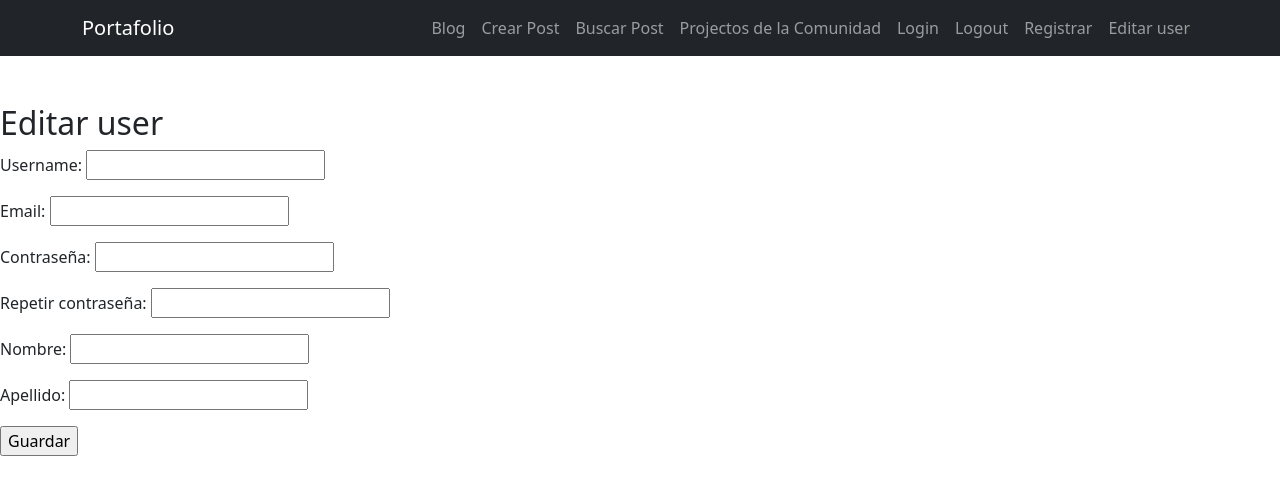
After one commit to fabri98/Entrega-Final--Armoa, a Django app: page /edit/ in a window 1280 px wide. The commit adds this page. Shown: the top 495 px of the page. Run offline with Django 4.2, Linux system fonts and the light colour scheme; a user stored in the database is signed in.

Commit message:
Se agregó la edicion de usuario

```diff
--- /dev/null
+++ b/blog/templates/edit_user.html
@@ -0,0 +1,15 @@
+{% extends 'layout.html' %}
+{% block register %}
+<form action="" method="post">
+    <h2>Editar user</h2>
+    {% csrf_token %}
+
+    <table>
+
+    {{form.as_p}}
+    </table>
+    <input type="submit" value="Guardar">
+
+</form>
+
+{% endblock %}
--- a/django_porfolio/urls.py
+++ b/django_porfolio/urls.py
@@ -29,7 +29,8 @@ urlpatterns = [
     path('usuarios/', views.projecto_usuario, name='projecto_usuario'),
     path('login/', views.login_request, name="login"),
     path('logout/', LogoutView.as_view(template_name='home.html'), name="logout"),
-    path('register/', views.register, name="register")
+    path('register/', views.register, name="register"),
+    path('edit/', views.edit, name="edit")
 ]
 
 urlpatterns += static(settings.MEDIA_URL, document_root=settings.MEDIA_ROOT)
--- a/portfolio/forms.py
+++ b/portfolio/forms.py
@@ -11,3 +11,12 @@ class UserForm(UserCreationForm):
         model = User
         fields = ['username','email', 'password1', 'password2']
         help_text = {k: '' for k in fields}
+
+
+class EditUser(forms.Form):
+    username = forms.CharField()
+    email = forms.EmailField()
+    password1 = forms.CharField(label="Contraseña", widget=forms.PasswordInput())
+    password2 = forms.CharField(label="Repetir contraseña",widget=forms.PasswordInput())
+    first_name = forms.CharField(label="Nombre",max_length=20,required=False)
+    last_name = forms.CharField(label="Apellido",max_length=20)
--- a/portfolio/templates/partials/navbar.html
+++ b/portfolio/templates/partials/navbar.html
@@ -31,6 +31,9 @@
           <li class="nav-item">
             <a class="nav-link" href="{% url 'register'%}">Registrar</a>
           </li>
+          <li class="nav-item">
+            <a class="nav-link" href="{% url 'edit'%}">Editar user</a>
+          </li>
 
 
         </ul>
--- a/portfolio/views.py
+++ b/portfolio/views.py
@@ -2,7 +2,7 @@ from django.shortcuts import render
 from .models import Project, Comentario , ProjectUser
 from django.contrib.auth.forms import AuthenticationForm, UserCreationForm
 from django.contrib.auth import login, logout, authenticate
-from .forms import UserForm
+from .forms import UserForm, EditUser
 from django.contrib.auth.decorators import login_required
 from django.contrib.auth.mixins import LoginRequiredMixin
 
@@ -68,3 +68,29 @@ def register(request):
             return render(request, 'register.html', {'form': form})
     form = UserForm()
     return render(request, 'register.html', {'form': form})
+
+@login_required
+def edit(request):
+    mensaje = ''
+    if request.method == 'POST':
+        form = EditUser(request.POST)
+        request.user
+
+        if form.is_valid():
+            data = form.cleaned_data
+            request.user.email = data.get('email')
+            request.user.first_name = data.get('first_name','')
+            request.user.last_name = data.get('last_name','')
+
+            if data.get('password1') == data.get('password2') and len(data.get('password1'))>8:
+                request.user.set_password(data.get('password1'))
+            else:
+                mensaje = 'No se modifico el password'
+
+            request.user.save()
+
+            return render(request, 'home.html', {'mensaje': mensaje})
+        else:
+            return render(request, 'edit_user.html', {'form': form})
+    form = EditUser()
+    return render(request, 'edit_user.html', {'form': form,'mensaje':''})
```
Also changed, not shown: db.sqlite3.
